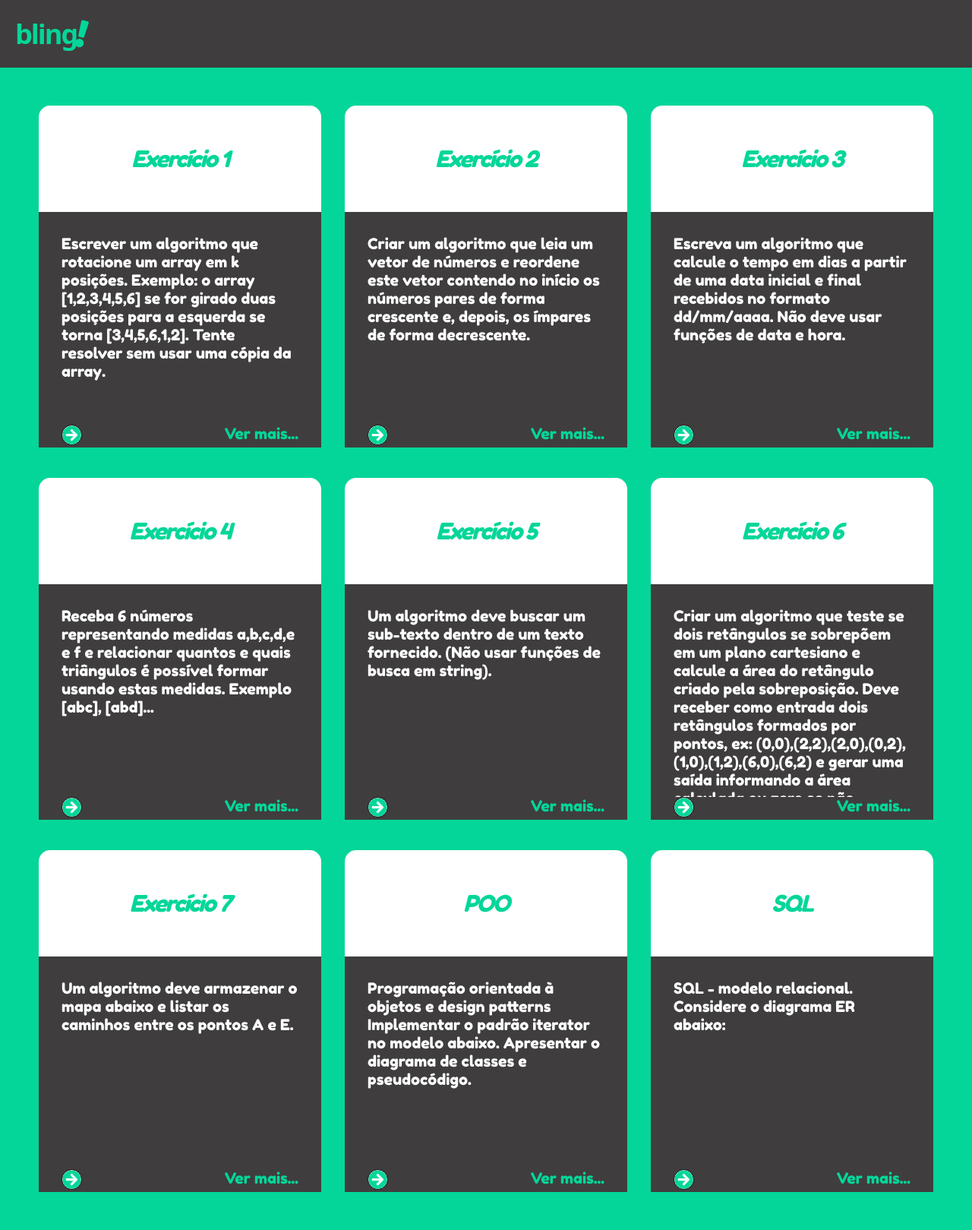
After one commit to ricoroma-coder/bling, a PHP site: page / in a window 1280 px wide. The commit adds this page. Shown: the whole page at 76% size. Run offline with PHP 8.4, Linux system fonts and the light colour scheme; some libraries are stand-ins or nearby versions; some web fonts are replaced.

Commit message:
Criando a página index

```diff
--- /dev/null
+++ b/index.php
@@ -0,0 +1,63 @@
+<html>
+    <head>
+        <title>Bling - Página Inicial</title>
+        <link rel="stylesheet" href="utilitarios/css/principal.css">
+        <link rel="stylesheet" href="https://pro.fontawesome.com/releases/v5.10.0/css/all.css" integrity="sha384-AYmEC3Yw5cVb3ZcuHtOA93w35dYTsvhLPVnYs9eStHfGJvOvKxVfELGroGkvsg+p" crossorigin="anonymous"/>
+    </head>
+    <body>
+        <div id="content">
+            <div id="cabecalho-inicial">
+                <span class="title">bling<i class="exclamation fas fa-exclamation"></i></span>
+            </div>
+            <div id="itens">
+
+                <?php
+                    $_array = Array(
+                        'Exercício 1' => "Escrever um algoritmo que rotacione um array em k posições. Exemplo: o array [1,2,3,4,5,6] se for girado duas posições para a esquerda se torna [3,4,5,6,1,2]. Tente resolver sem usar uma cópia da array.",
+                        'Exercício 2' => "Criar um algoritmo que leia um vetor de números e reordene este vetor contendo no início os números pares de forma crescente e, depois, os ímpares de forma decrescente.",
+                        'Exercício 3' => "Escreva um algoritmo que calcule o tempo em dias a partir de uma data inicial e final recebidos no formato dd/mm/aaaa. Não deve usar funções de data e hora.",
+                        'Exercício 4' => "Receba 6 números representando medidas a,b,c,d,e e f e relacionar quantos e quais triângulos é possível formar usando estas medidas. Exemplo [abc], [abd]...",
+                        'Exercício 5' => "Um algoritmo deve buscar um sub-texto dentro de um texto fornecido. (Não usar funções de busca em string).",
+                        'Exercício 6' => "Criar um algoritmo que teste se dois retângulos se sobrepõem em um plano cartesiano e calcule a área do retângulo criado pela sobreposição. Deve receber como entrada dois retângulos formados por pontos, ex: (0,0),(2,2),(2,0),(0,2),(1,0),(1,2),(6,0),(6,2) e gerar uma saída informando a área calculada ou zero se não ocorrer sobreposição",
+                        'Exercício 7' => "Um algoritmo deve armazenar o mapa abaixo e listar os caminhos entre os pontos A e E.",
+                        'POO' => "Programação orientada à objetos e design patterns Implementar o padrão iterator no modelo abaixo. Apresentar o diagrama de classes e pseudocódigo.",
+                        'SQL' => "SQL - modelo relacional. Considere o diagrama ER abaixo:",
+                    );
+
+                    foreach ($_array as $_exercicio => $_enunciado)
+                    {
+                        $_arquivo = substr($_exercicio, -1);
+                        if (is_numeric($_arquivo))
+                            $_arquivo = 'exercicio'.$_arquivo.'.php';
+                        else
+                            $_arquivo = strtolower($_exercicio).'.php';
+                ?>
+
+                    <div class="item closed">
+                        <div class="img-holder">
+                            <div class="text-img"><?php echo $_exercicio; ?></div>
+                        </div>
+                        <div class="content">
+                            <div class="text">
+                                <span><?php echo $_enunciado; ?></span>
+                            </div>
+                            <div class="option">
+                                <div onclick="linkarPagina(this)" href="<?php echo $_arquivo; ?>">
+                                    <i class="fas fa-arrow-circle-right"></i>
+                                </div>
+                                <div style="text-align: right;">
+                                    <span class="ver-mais" onclick="abrirItem(this)">Ver mais...</span>
+                                </div>
+                            </div>
+                        </div>
+                    </div>
+
+                <?php
+                    }
+                ?>
+            </div>
+        </div>
+
+        <script src="utilitarios/javascript/principal.js"></script>
+    </body>
+</html>
--- a/utilitarios/css/principal.css
+++ b/utilitarios/css/principal.css
@@ -42,10 +42,114 @@ body {
     color:#c2e233;
 }
 
-#content #cabecalho {
+#content #cabecalho,
+#content #itens {
     flex: 1;
     background: #04D699;
     padding: 30px 20px;
+}
+
+#content #itens {
+    display: flex;
+    flex-direction: row;
+    justify-content: space-evenly;
+    flex-wrap: wrap;
+}
+
+#content #itens .item {
+    width: 30%;
+    height: 450px;
+    max-height: 450px;
+    min-height: 450px;
+    display: flex;
+    border-radius: 15px;
+    margin: 20px 0px;
+}
+
+#content #itens .item.opened {
+    flex-direction: row;
+    transition: width .5s;
+    width: 100%;
+}
+
+#content #itens .item.closed {
+    transition: width .5s;
+    flex-direction: column;
+}
+
+#content #itens .item .img-holder {
+    flex: 1;
+}
+
+#content #itens .item .content {
+    flex: 2;
+    background-color: #3f3d3d;
+    color: #fff;
+    font-family: 'Fredoka One';
+    font-size: 20px;
+    overflow: hidden;
+    padding: 30px !important;
+}
+
+#content #itens .item.closed .content {
+    max-height: 250px;
+}
+
+#content #itens .item.opened .content {
+    max-height: 100%;
+}
+
+#content #itens .item .content .text {
+    overflow: hidden;
+    height: 100%;
+}
+
+#content #itens .item .content .option {
+    display: flex;
+    flex-direction: row;
+}
+
+#content #itens .item .content .option > div {
+    flex: 1;
+}
+
+.linkar-pagina {
+    cursor: pointer;
+}
+
+#content #itens .item .content .option i {
+    color: #04D699;
+    background-color: #fff;
+    border-radius: 16px;
+    font-size: 25px;
+    border: 1px solid black;
+}
+
+#content #itens .item .img-holder {
+    display: flex;
+    justify-content: center;
+    align-items: center;
+    background-color:#fff;
+}
+
+#content #itens .item.opened .img-holder {
+    border-radius: 15px 0px 0px 15px;
+}
+
+#content #itens .item.closed .img-holder {
+    border-radius: 15px 15px 0px 0px;
+}
+
+#content #itens .item .img-holder .text-img {
+    font-family: 'Fredoka One';
+    font-size: 30px;
+    color: #04D699;
+    letter-spacing: -2px;
+    font-style: italic;
+}
+
+#content #itens .item .content {
+    padding: 20px;
 }
 
 #content #cabecalho #pergunta {
@@ -83,13 +187,33 @@ body {
     margin: 0px 10px;
 }
 
-#content #entradas {
-    flex: 3;
+#content #entradas,
+#content #cabecalho-inicial {
     background-color: #3f3d3d;
     padding: 20px;
     display: flex;
     flex-direction: column;
     justify-content: center;
+}
+
+#content #entradas {
+    flex: 3;
+}
+
+#content #cabecalho-inicial {
+    height: 50px !important;
+}
+
+#content #cabecalho-inicial .title {
+    font-size: 36px;
+    font-weight: bold;
+    color:#04D699;
+    font-family: system-ui;
+    letter-spacing: -2px;
+}
+
+#content #cabecalho-inicial .title .exclamation {
+    transform: rotate(15deg);
 }
 
 #content #entradas .apresentacao {
@@ -325,3 +449,8 @@ body {
 #content #solucoes #terminal .terminal-content .sql {
     color:blue;
 }
+
+.ver-mais {
+    color:#04D699;
+    cursor: pointer;
+}
--- a/utilitarios/javascript/principal.js
+++ b/utilitarios/javascript/principal.js
@@ -31,7 +31,7 @@ if (document.getElementById('form') != null) {
     })
 }
 
-
+if (document.querySelector('#terminal .scroll') != null) {
     document.querySelector('#terminal .scroll').addEventListener('click', function () {
         var classe = this.getAttribute('class')
         var opened = classe.indexOf('opened') >= 0
@@ -46,14 +46,33 @@ document.querySelector('#terminal .scroll').addEventListener('click', function (
         }
         this.setAttribute('class', classe)
     })
+}
 
+if (document.querySelector('#terminal .options .clean') != null) {
     document.querySelector('#terminal .options .clean').addEventListener('click', function () {
         var html = '<p>© Terminal by Roma Technologies</p>'+document.querySelector('#terminal .terminal-content .linha-inicial').outerHTML
         document.querySelector('#terminal .terminal-content').innerHTML = html;
     })
+}
+
+function linkarPagina(dom) {
+    var pagina = dom.getAttribute('href');
+    window.location.href = 'componentes/'+pagina;
+}
+
+function abrirItem(elemento) {
+    var item = buscarParent('.item', elemento)
+    if (item != null) {
+        console.log(item.getAttribute('class'))
+        if (item.getAttribute('class').indexOf('closed') >= 0)
+            item.setAttribute('class', item.getAttribute('class').replaceAll('closed', 'opened'))
+        else
+            item.setAttribute('class', item.getAttribute('class').replaceAll('opened', 'closed'))
+    }
+}
 
 function redirecionarIndex() {
-    window.location.href = "../componentes/exercicio1.php"
+    window.location.href = "../index.php"
 }
 
 function pegarValoresForm(form) {
@@ -78,3 +97,20 @@ function adicionarLinhaInicial() {
     var html = document.querySelector('#terminal .terminal-content .linha-inicial').outerHTML
     document.querySelector('.terminal-content').innerHTML += html
 }
+
+function buscarParent(query_selector, dom) {
+    var seletor = query_selector.substr(0, 1) == '.' ? 'class' : 'id'
+    var valor = query_selector.substr(1)
+    var loop = true
+    var pai = null
+
+    while (loop) {
+        pai = dom.parentElement
+        if ((pai.getAttribute('class') != null && pai.getAttribute('class').indexOf(valor) >= 0) || pai.nodeName == 'html')
+            loop = false
+        else
+            dom = pai
+    }
+
+    return pai
+}
```
Lines whose indentation alone changed are shown as unchanged.
